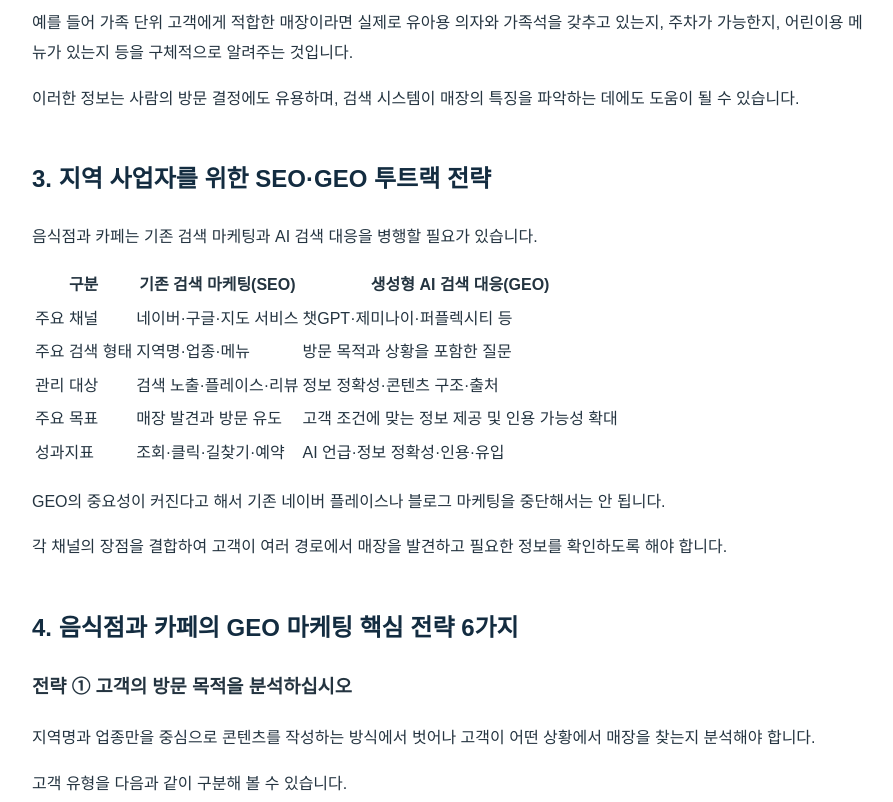
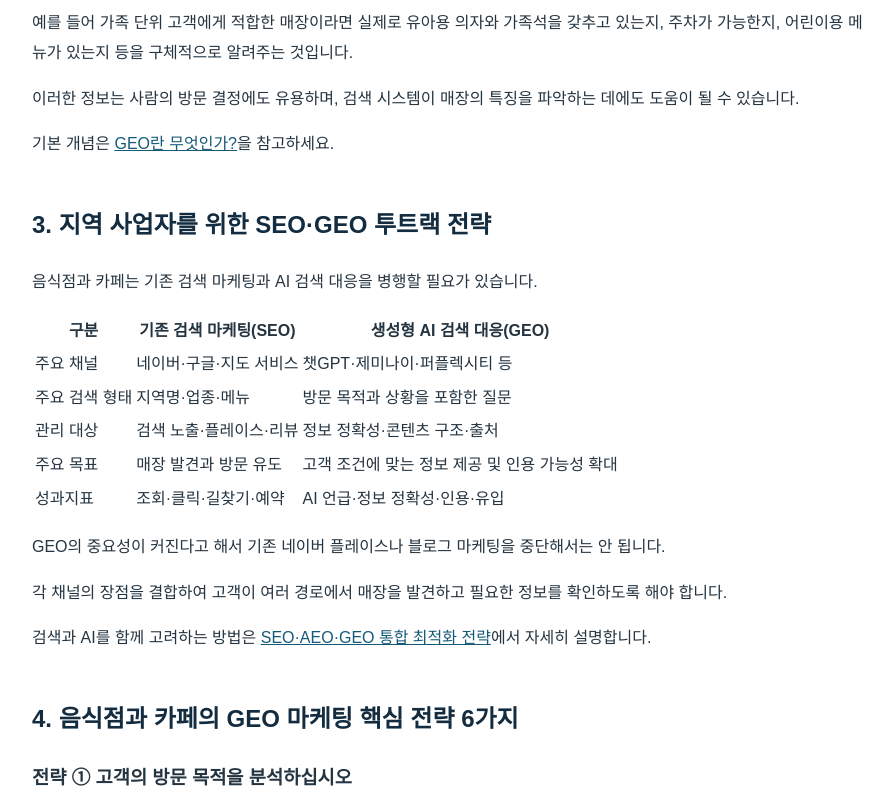
Before and after one commit to kms3274-ship-it/geo-strategy-website, an Eleventy site: page src/insights/restaurant-geo.md in a window 1280 px wide. Shown: the part 1500-2302 px from the top of the page, without its empty margins (188-1081 px from the left). Built offline with nearby package versions, Linux system fonts and the light colour scheme; Eleventy itself is replaced by a stand-in of ours; files that its build step writes are made by us from their sources.

Commit message:
Add contextual internal links to GEO insight article

```diff
--- a/src/insights/restaurant-geo.md
+++ b/src/insights/restaurant-geo.md
@@ -46,6 +46,8 @@ GEO(Generative Engine Optimization)는 생성형 AI의 답변에서 특정 브
 
 이러한 정보는 사람의 방문 결정에도 유용하며, 검색 시스템이 매장의 특징을 파악하는 데에도 도움이 될 수 있습니다.
 
+기본 개념은 [GEO란 무엇인가?](/insights/20261120-073300/)을 참고하세요.
+
 ## 3. 지역 사업자를 위한 SEO·GEO 투트랙 전략
 
 음식점과 카페는 기존 검색 마케팅과 AI 검색 대응을 병행할 필요가 있습니다.
@@ -63,6 +65,8 @@ GEO(Generative Engine Optimization)는 생성형 AI의 답변에서 특정 브
 GEO의 중요성이 커진다고 해서 기존 네이버 플레이스나 블로그 마케팅을 중단해서는 안 됩니다.
 
 각 채널의 장점을 결합하여 고객이 여러 경로에서 매장을 발견하고 필요한 정보를 확인하도록 해야 합니다.
+
+검색과 AI를 함께 고려하는 방법은 [SEO·AEO·GEO 통합 최적화 전략](/insights/20261127-161807/)에서 자세히 설명합니다.
 
 ## 4. 음식점과 카페의 GEO 마케팅 핵심 전략 6가지
 
@@ -227,6 +231,8 @@ AI 답변은 검색 서비스와 질문, 시점 등에 따라 달라질 수 있
 
 김명선 병원성장전략연구소는 지역 사업자의 특성과 고객의 정보 탐색 행동을 분석하여 SEO와 GEO를 연계한 마케팅 전략을 제안합니다.
 
+다른 산업에 적용할 수 있는 브랜드 정보 관리 방법은 [기업 GEO 마케팅 전략](/insights/geo-guide/)에서도 확인할 수 있습니다.
+
 ## 참고자료
 
 **1. Aggarwal et al., GEO: Generative Engine Optimization**
```
